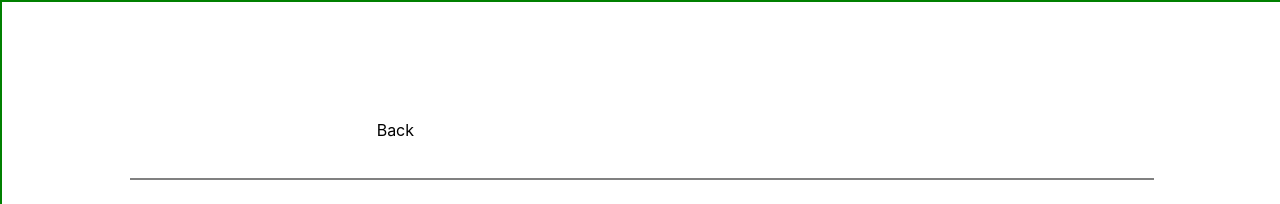
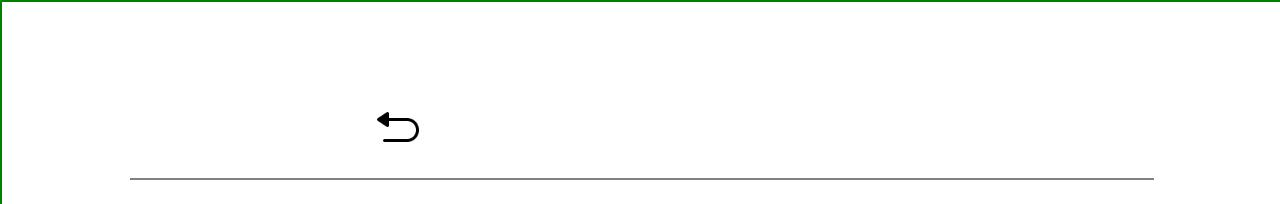
Before and after one commit to cadechaney/The-Due-Dork-Times, a React (Create React App) app in the folder the-due-dork-times/: page /article/1 in a window 1280 px wide. Shown: the top 204 px of the page. Built offline with nearby package versions, Linux system fonts and the light colour scheme.

Commit message:
Add back arrow icon rendered in single article

```diff
--- a/the-due-dork-times/src/components/ArticleDetails/ArticleDetails.css
+++ b/the-due-dork-times/src/components/ArticleDetails/ArticleDetails.css
@@ -21,6 +21,10 @@
   display: flex;
   justify-content: space-around;
   align-items: center;
+}
+
+.back-arrow-icon {
+  height: 50%;
 }
 
 .article-extra-details {
--- a/the-due-dork-times/src/components/ArticleDetails/ArticleDetails.js
+++ b/the-due-dork-times/src/components/ArticleDetails/ArticleDetails.js
@@ -1,5 +1,6 @@
 import React from 'react'
 import './ArticleDetails.css'
+import backArrow from '../../assets/backarrowIcon.png'
 
 function ArticleDetails({ details }) {
 
@@ -9,7 +10,7 @@ function ArticleDetails({ details }) {
     <div className='main-details-container'>
       <div className='details-box-container'>
         <section className='article-date-author'>
-          <p>Back</p>
+          <img src={backArrow} className='back-arrow-icon'></img>
           <div className='author-date'>
             <p>{details.publishedAt}</p>
             <p>{details.author}</p>
```
